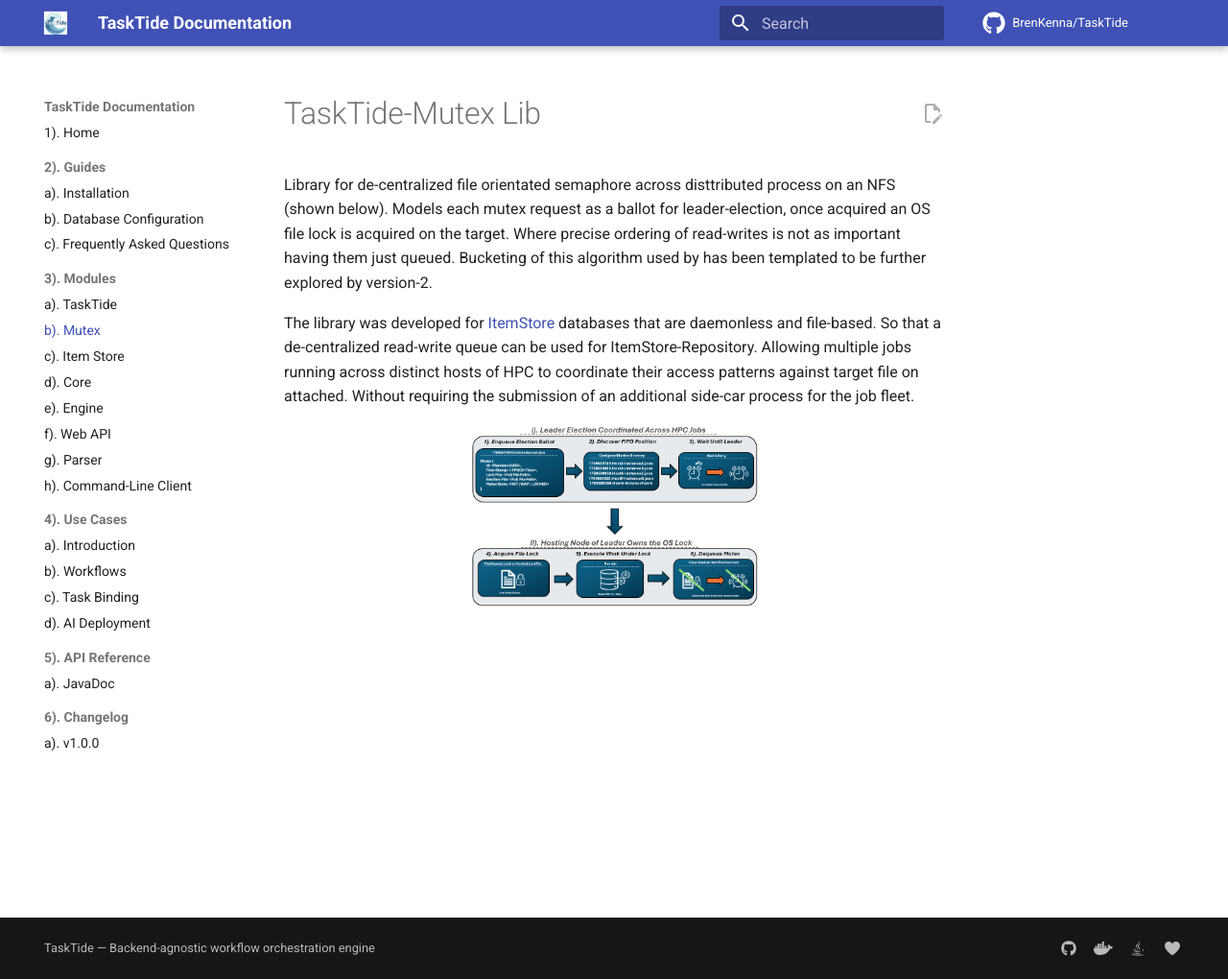
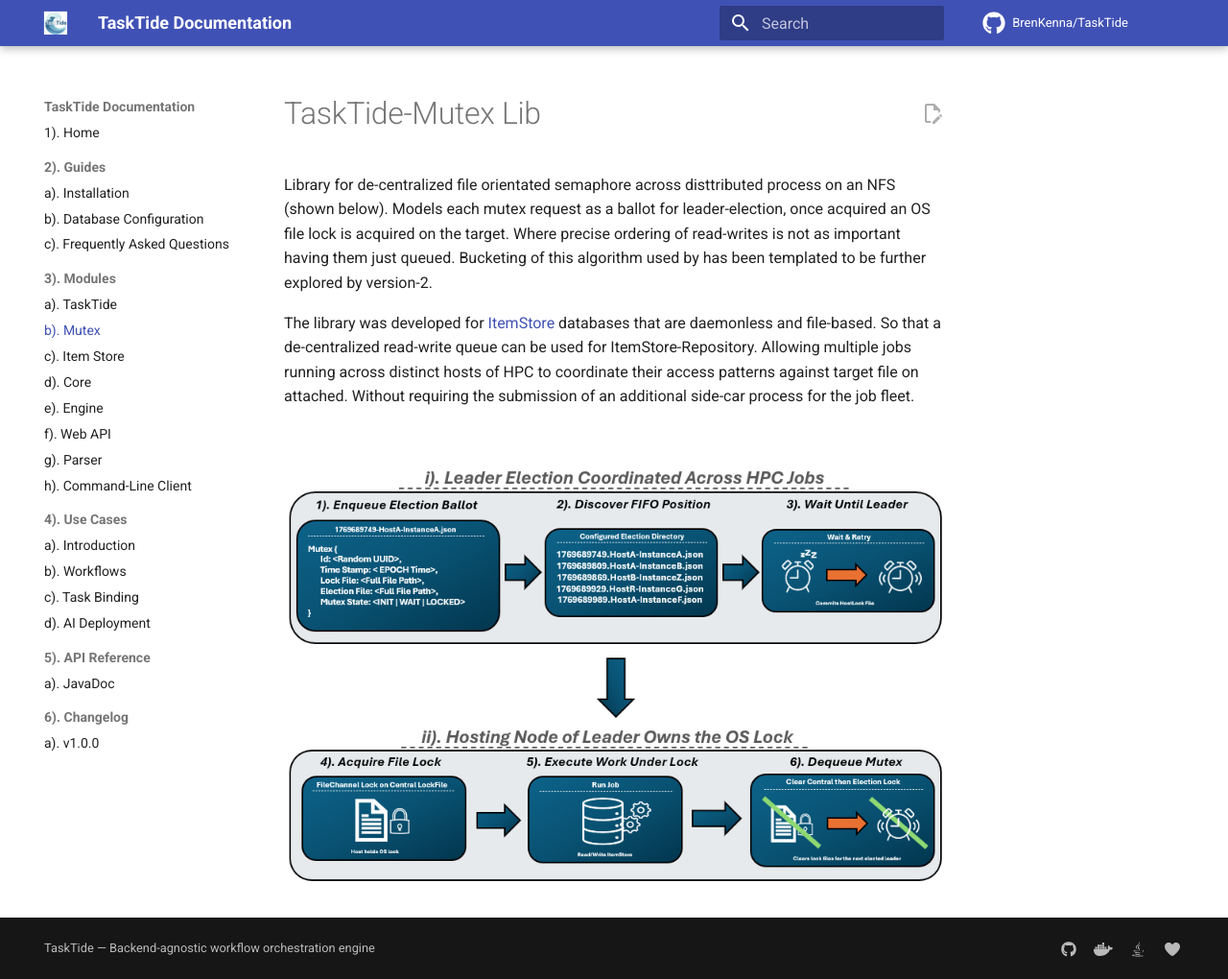
Before and after one commit to BrenKenna/TaskTide-Docs, an MkDocs documentation site: the page built from docs/tasktide/mutex/README.md, in a window 1280 px wide and 1020 px high. Shown: the whole window at 96% size. Built offline with MkDocs 1.6.1 and Material for MkDocs 9.7.7, drawn with Linux system fonts in a browser that asks for light colours; comment, search, counter and statistics services are not loaded.

Commit message:
Improve readme.md formatting - mutex

```diff
--- a/docs/tasktide/mutex/README.md
+++ b/docs/tasktide/mutex/README.md
@@ -6,7 +6,8 @@ Library for de-centralized file orientated semaphore across disttributed process
 The library was developed for [ItemStore](../itemstore/README.md) databases that are daemonless and file-based. So that a de-centralized read-write queue can be used for ItemStore-Repository. Allowing multiple jobs running across distinct hosts of HPC to coordinate their access patterns against target file on attached. Without requiring the submission of an additional side-car process for the job fleet.
 <br>
 
+<br>
 
 <p align="center">
-  <img src="../../assets/mutex-workflow.png" alt="" width="300"/>
+  <img src="../../assets/mutex-workflow.png" alt=""/>
 </p>
```
